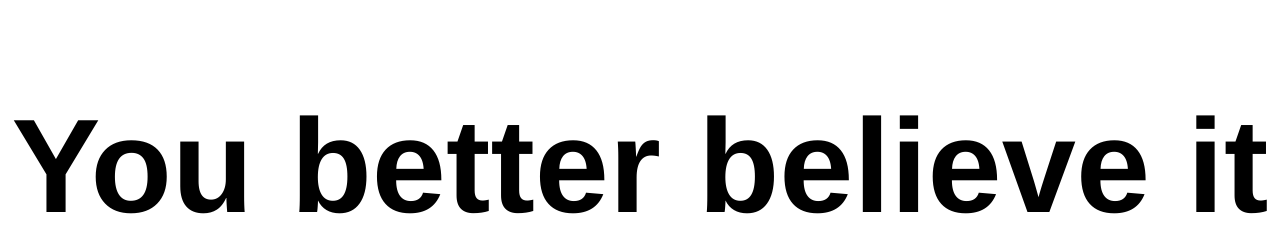
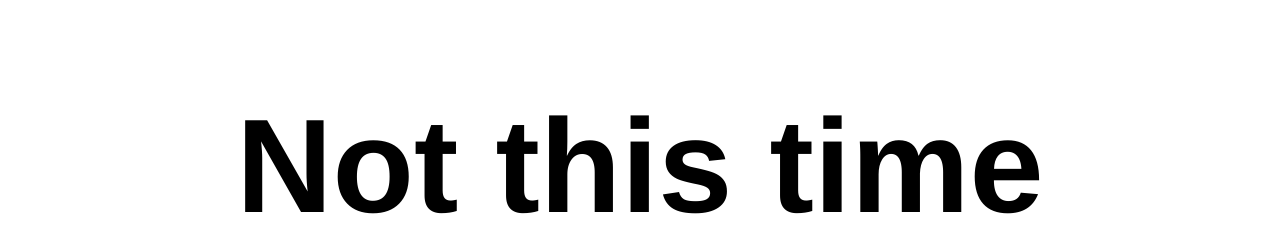
Before and after one commit to hlian/isiandrinkingcoffee, a plain HTML site: page index.html in a window 1280 px wide. Drawn offline with Linux system fonts and the light colour scheme.

Commit message:
not on your life

```diff
--- a/index.html
+++ b/index.html
@@ -10,7 +10,7 @@
   </head>
   <body>
     <center>
-      <h1>You better believe it</h1>
+      <h1>Not this time</h1>
     </center>
   </body>
 </html>
```
